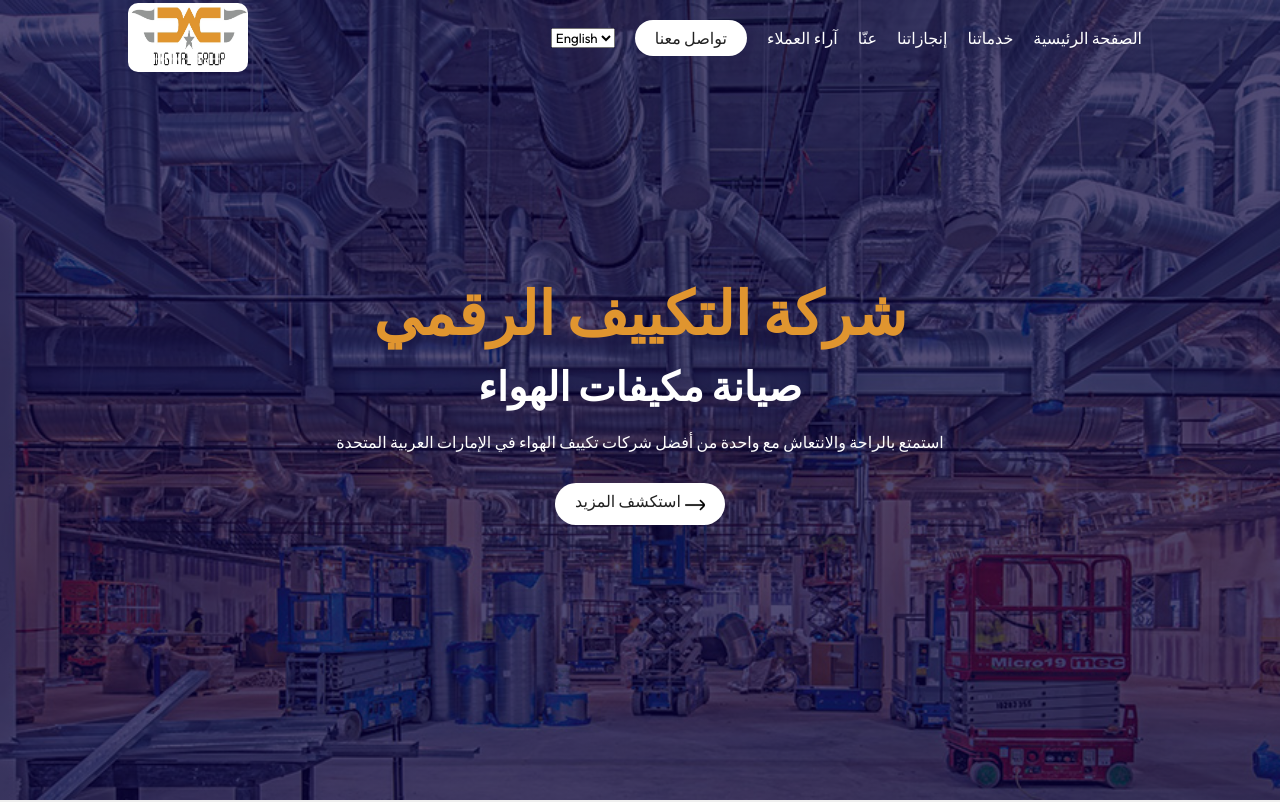
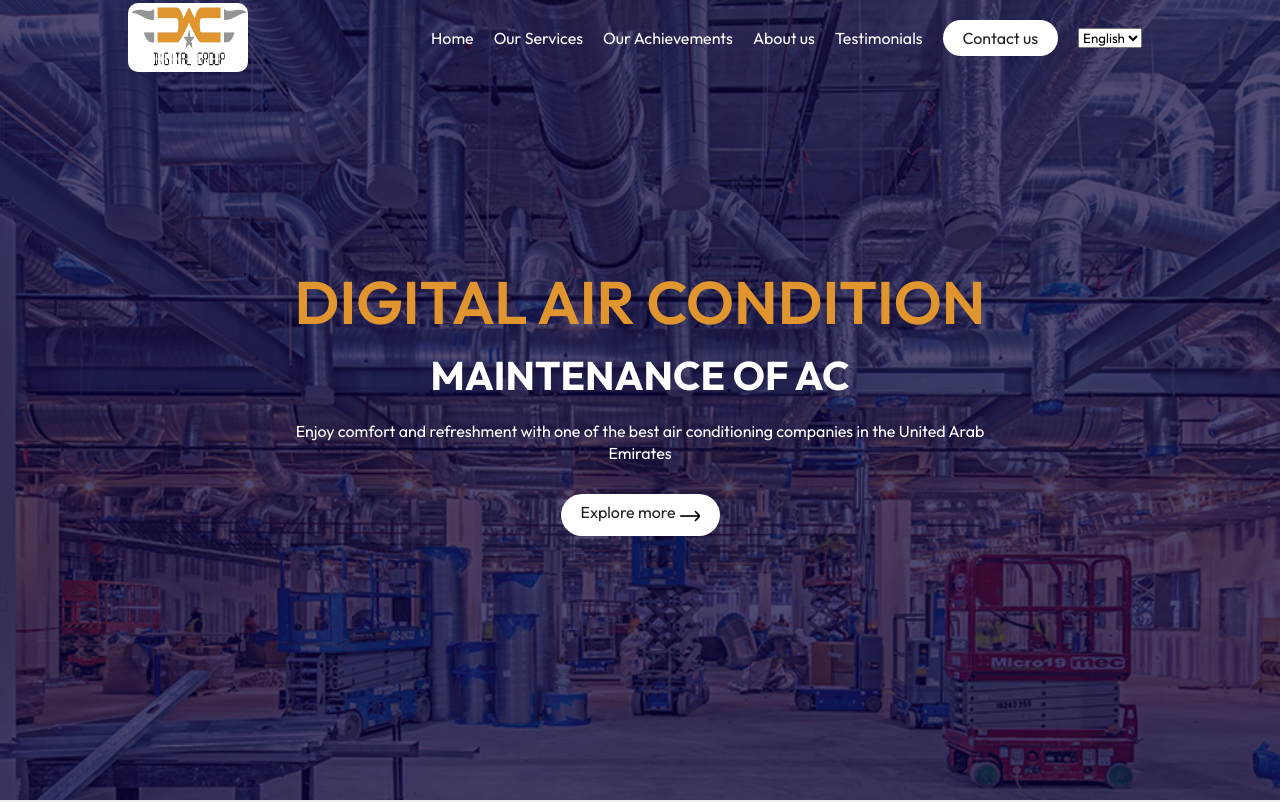
Before and after one commit to MuhammedQR/dgitalAirGroup, a React (Vite) app: page / in a window 1280 px wide. Shown: the top 802 px of the page. Built offline with nearby package versions, Linux system fonts and the light colour scheme.

Commit message:
add translation

```diff
--- a/src/components/Navbar/Navbar.jsx
+++ b/src/components/Navbar/Navbar.jsx
@@ -27,7 +27,7 @@ const Navbar = () => {
         <img src={logo} className="logo" />
         <ul
           className={`
-      ${mobileMenu ? "hide-mobile-menu " : ""}
+      ${mobileMenu ? "" : "hide-mobile-menu"}
       ${i18next.language === "ar" ? "nav-ul-ar" : ""}
       `}
         >
--- a/src/i18n.js
+++ b/src/i18n.js
@@ -18,7 +18,7 @@ i18n
   .use(initReactI18next) // passes i18n down to react-i18next
   .init({
     resources,
-    lng: "ar", // Default language (can be changed dynamically)
+    lng: "en", // Default language (can be changed dynamically)
     interpolation: {
       escapeValue: false, // React already safes from XSS
     },
```
